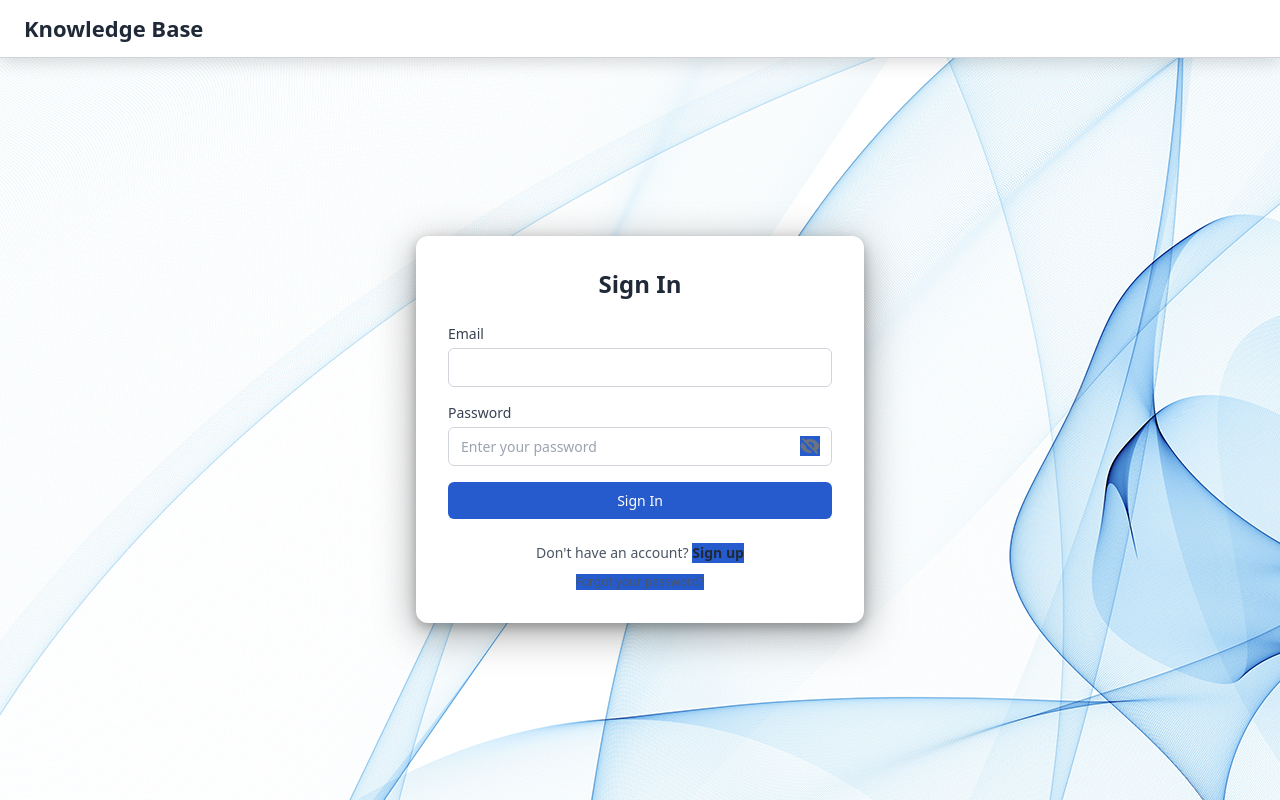
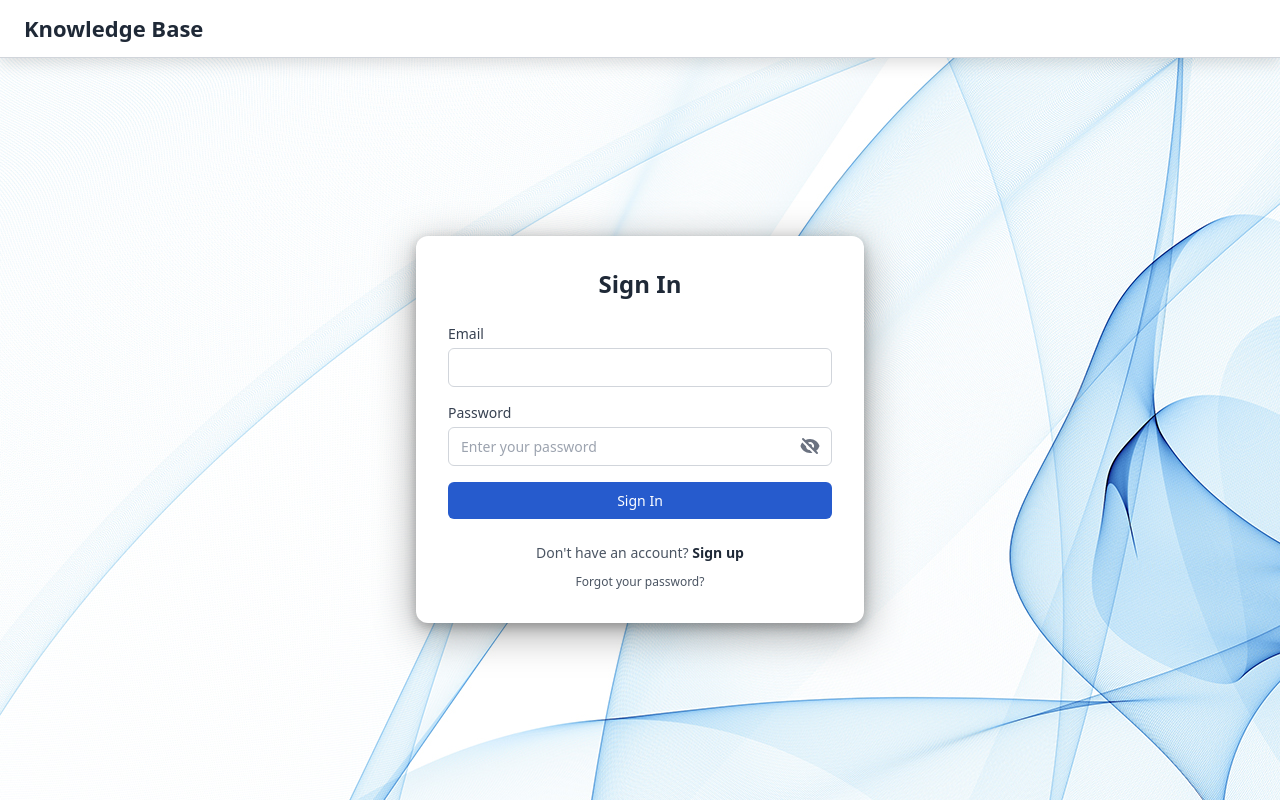
Before and after one commit to pratik007kumar/rag_mvp_gpt_pincone_frontend, a React (Vite) app: page /signin in a window 1280 px wide. Built offline with nearby package versions, Linux system fonts and the light colour scheme; no server answers.

Commit message:
fixed button color

```diff
--- a/src/components/auth/auth.css
+++ b/src/components/auth/auth.css
@@ -10,6 +10,6 @@
   -webkit-text-fill-color: #262626 !important;
 }
 
-.signInForm  button {background-color: rgb(38, 91, 205);}
+.signInForm button[type="submit"] {background-color: rgb(38, 91, 205);}
 .signInForm  button.linkBtn {background-color: transparent;}
 .signInForm  button.linkBtn:hover {background-color: transparent;color: rgb(38, 91, 205);}
```
